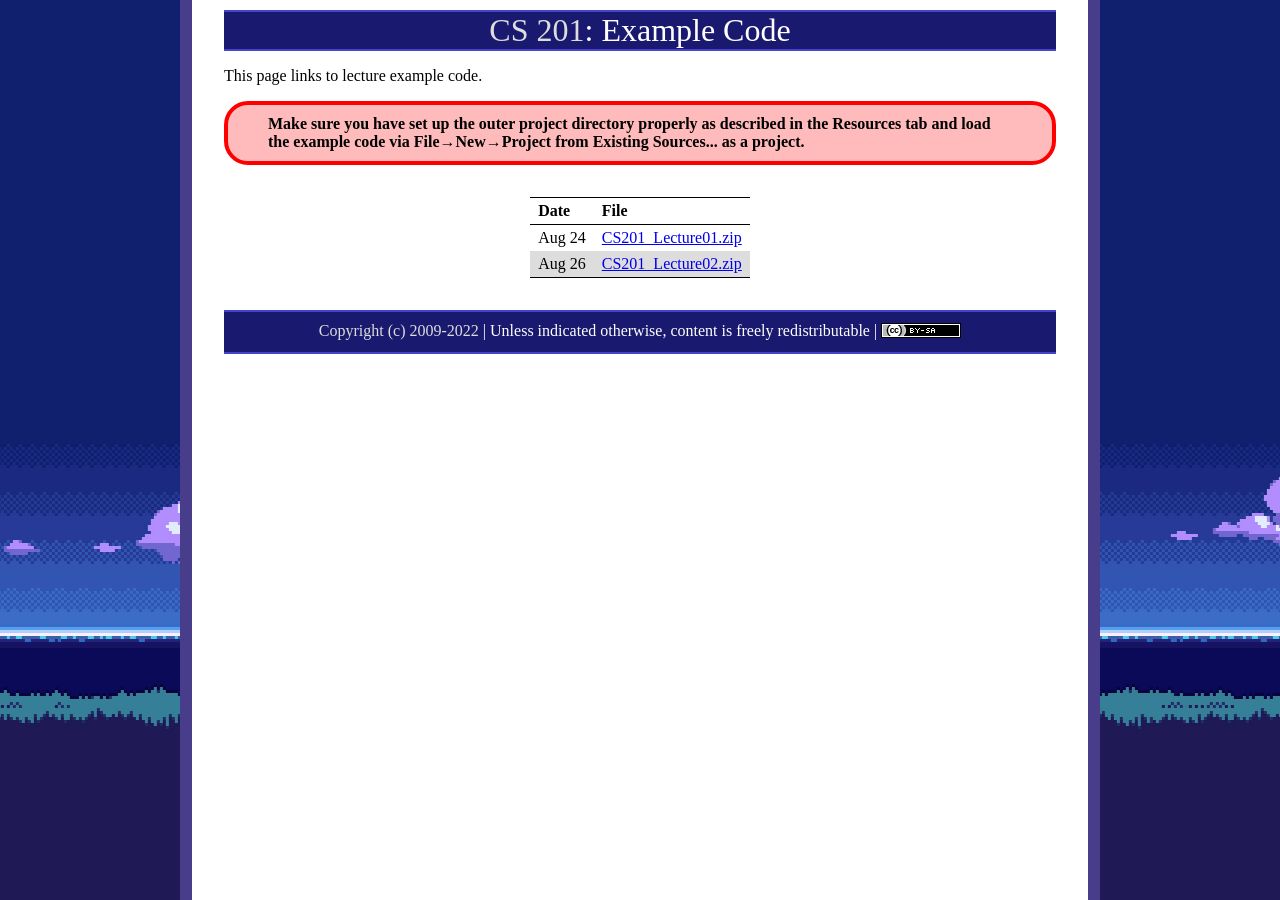
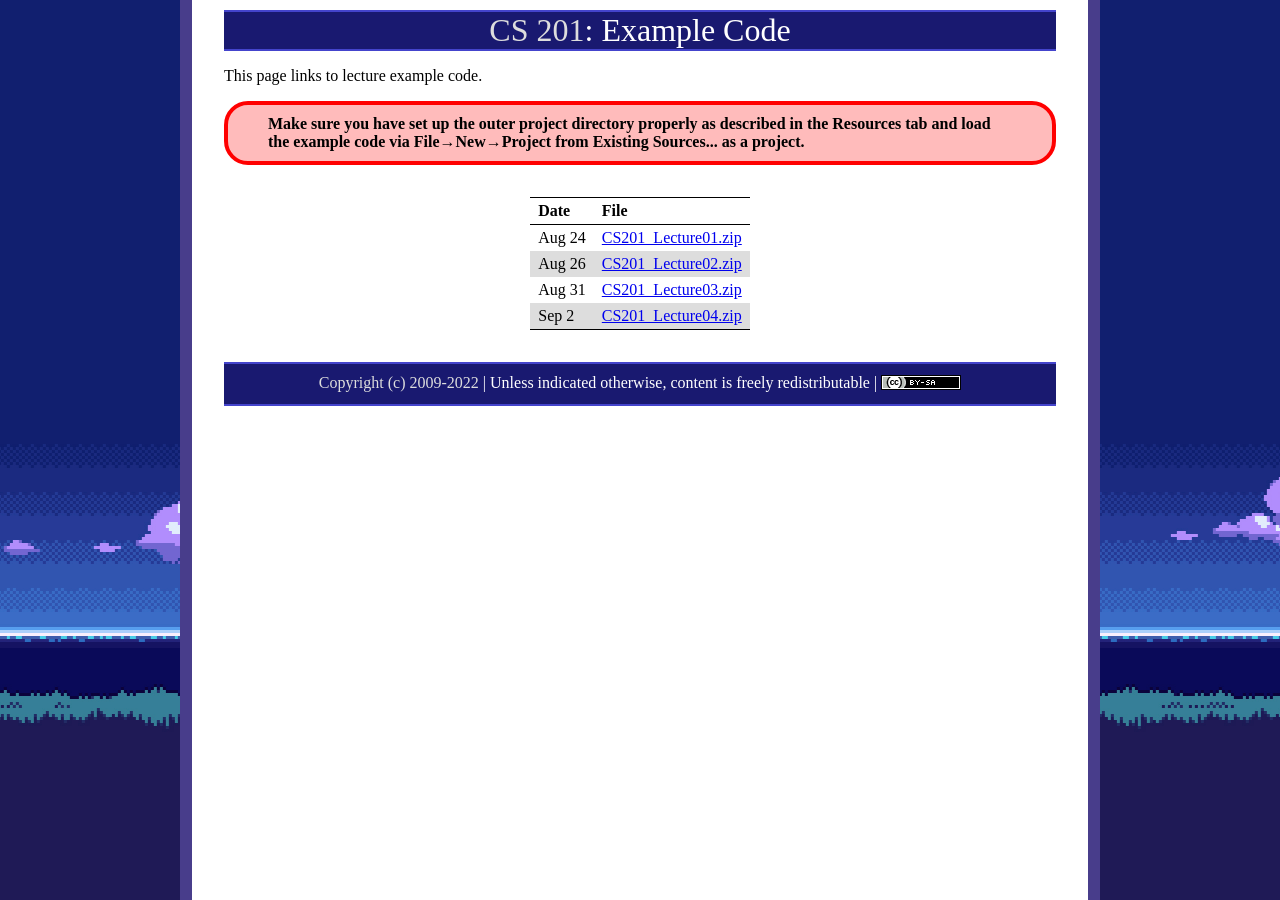
Before and after one commit to ycpcs/cs201-fall2026, a Jekyll site: the page built from examples/index.md, in a window 1280 px wide. Built offline with Jekyll 4.4.1, drawn with Linux system fonts in a browser that asks for light colours.

Commit message:
Update index.md

```diff
--- a/examples/index.md
+++ b/examples/index.md
@@ -13,3 +13,5 @@ Date     |    File
 -------- | --------------------------------
 Aug 24   | [CS201\_Lecture01.zip](L1.zip)
 Aug 26   | [CS201\_Lecture02.zip](L2.zip)
+Aug 31   | [CS201\_Lecture03.zip](L3.zip)
+Sep  2   | [CS201\_Lecture04.zip](L4.zip)
```
